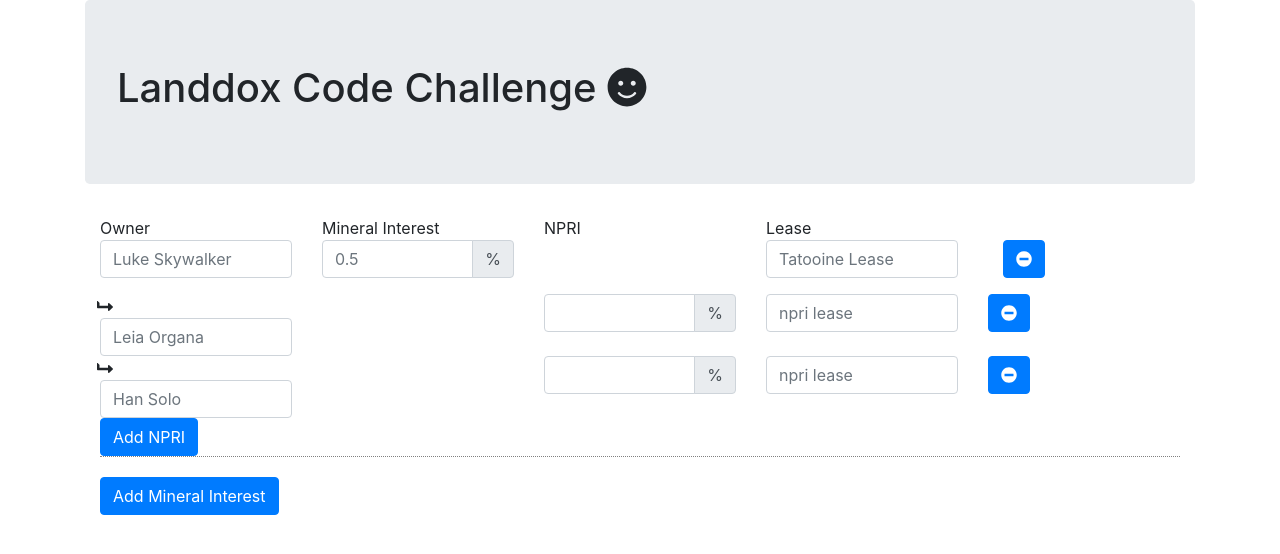
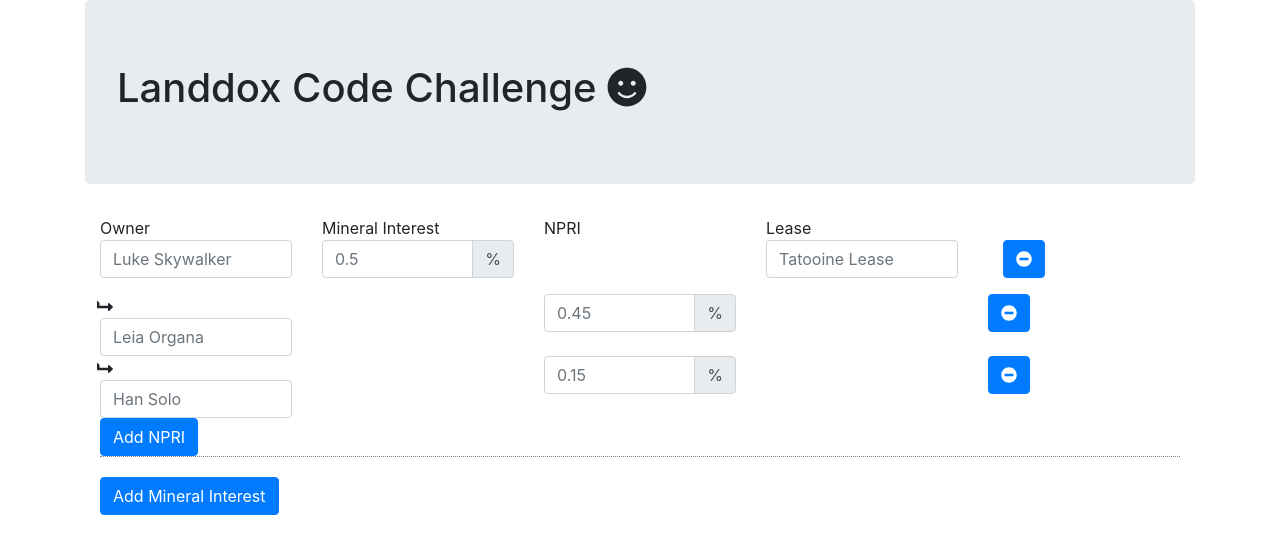
Before and after one commit to violetcrumble/react-code-challenge, a React (Create React App) app: page / in a window 1280 px wide. Shown: the top 554 px of the page. Built offline with nearby package versions, Linux system fonts and the light colour scheme.

Commit message:
remove npris

```diff
--- a/src/App.js
+++ b/src/App.js
@@ -35,15 +35,22 @@ function App() {
       setTracts([...tracts, ...[{ id, owner, interest, lease, npris }]]);
     }
     if (action === 'addNPRI') {
-      //find the tract with the ID passed in
-      //add the NPRIs to that one
-      console.log('addNPRI');
+      let tractsCopy = Object.assign({}, tracts);
+      let newNPRIs = Object.assign({}, npris);
+      Object.values(tractsCopy)
+        .filter(item => item.id === id)[0]
+        .npris.push(newNPRIs);
+      setTracts([...tracts, tractsCopy]);
     }
     if (action === 'removeMI') {
       setTracts(tracts.filter(item => item.id !== id));
     }
     if (action === 'removeNPRI') {
-      console.log('removeNPRI');
+      let tractsCopy = Object.assign({}, tracts);
+      Object.values(tractsCopy)
+        .filter(item => item.id === id)[0]
+        .npris.pop();
+      setTracts([...tracts, tractsCopy]);
     }
   };
 
--- a/src/EditTractOwnership/npriitem.js
+++ b/src/EditTractOwnership/npriitem.js
@@ -10,7 +10,6 @@ import InputGroup from 'react-bootstrap/InputGroup';
 
 const NPRIItem = ({ onChange, npri, tract, status, onCancelClick }) => {
   const [npriInterestFieldVal, setNpriInterestFieldVal] = useState('');
-  const [npriLeaseFieldVal, setNpriLeaseFieldVal] = useState('');
   const [npriOwnerFieldVal, setNpriOwnerFieldVal] = useState('');
 
   return (
@@ -31,7 +30,7 @@ const NPRIItem = ({ onChange, npri, tract, status, onCancelClick }) => {
           <InputGroup>
             <Form.Control
               placeholder={
-                npri && npri.interest ? npri.interst : 'npri interest'
+                npri && npri.interest ? npri.interest : 'npri interest'
               }
               name="npri-interest"
               value={npriInterestFieldVal}
@@ -43,15 +42,7 @@ const NPRIItem = ({ onChange, npri, tract, status, onCancelClick }) => {
             </InputGroup.Append>
           </InputGroup>
         </Col>
-        <Col>
-          <Form.Control
-            placeholder={npri && npri.lease ? npri.lease : 'npri lease'}
-            name="npri-lease"
-            value={npriLeaseFieldVal}
-            onChange={e => setNpriLeaseFieldVal(e.target.value)}
-            className="npri-lease"
-          />
-        </Col>
+        <Col>&nbsp;</Col>
         <Col>
           {status === 'new' ? (
             ' '
@@ -79,22 +70,14 @@ const NPRIItem = ({ onChange, npri, tract, status, onCancelClick }) => {
                     tract.owner,
                     tract.interest,
                     tract.lease,
-                    [
-                      {
-                        id: uuidv4(),
-                        owner: 'Leia Organa',
-                        interest: 0.45,
-                      },
-                      {
-                        id: uuidv4(),
-                        owner: 'Han Solo',
-                        interest: 0.15,
-                      },
-                    ]
+                    {
+                      id: uuidv4(),
+                      owner: npriOwnerFieldVal,
+                      interest: npriInterestFieldVal,
+                    }
                   );
                   setNpriOwnerFieldVal('');
                   setNpriInterestFieldVal('');
-                  setNpriLeaseFieldVal('');
                 }}
               >
                 Add
```
Also changed, not shown: 1 other file (tests, documents, lock files or other folders).
